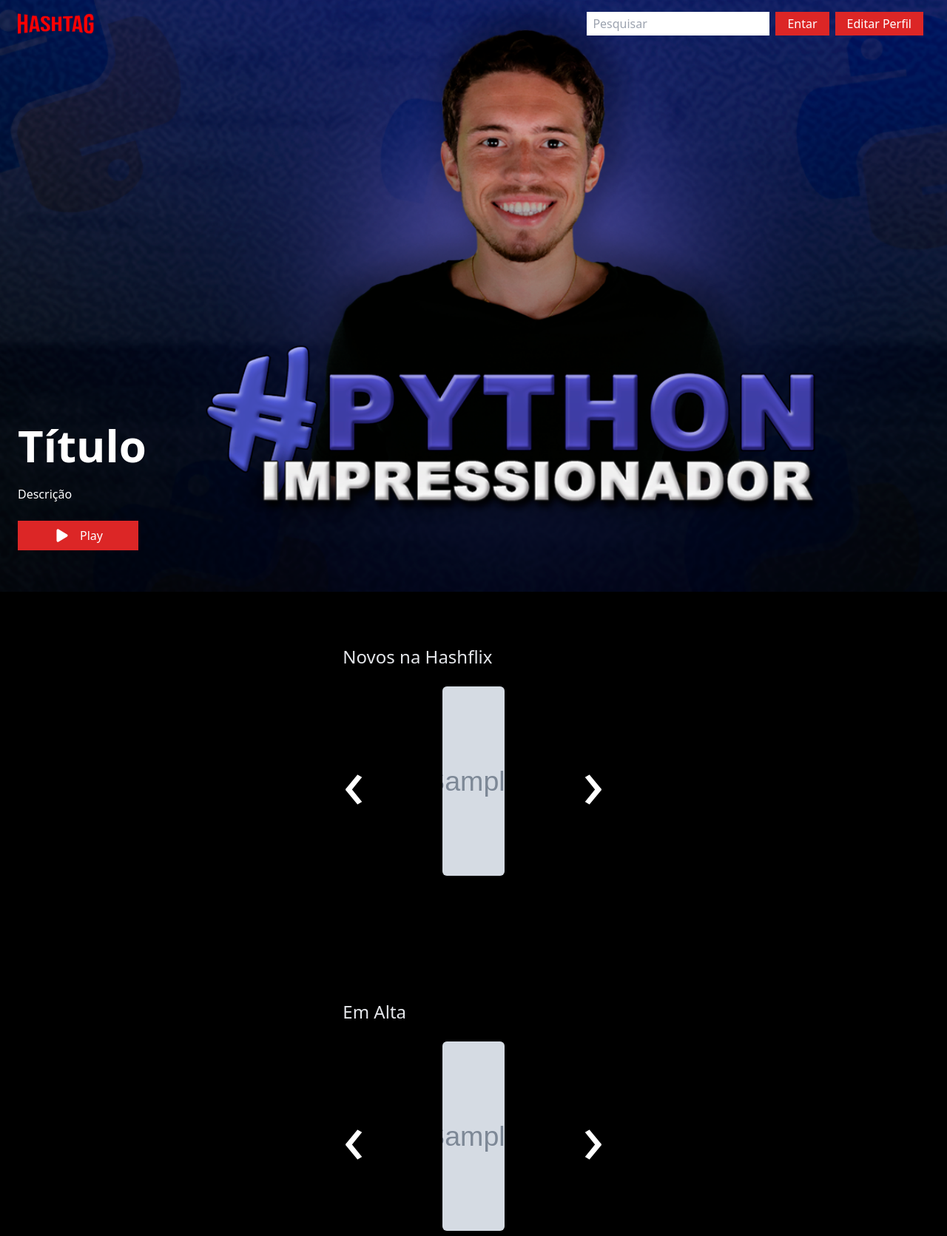
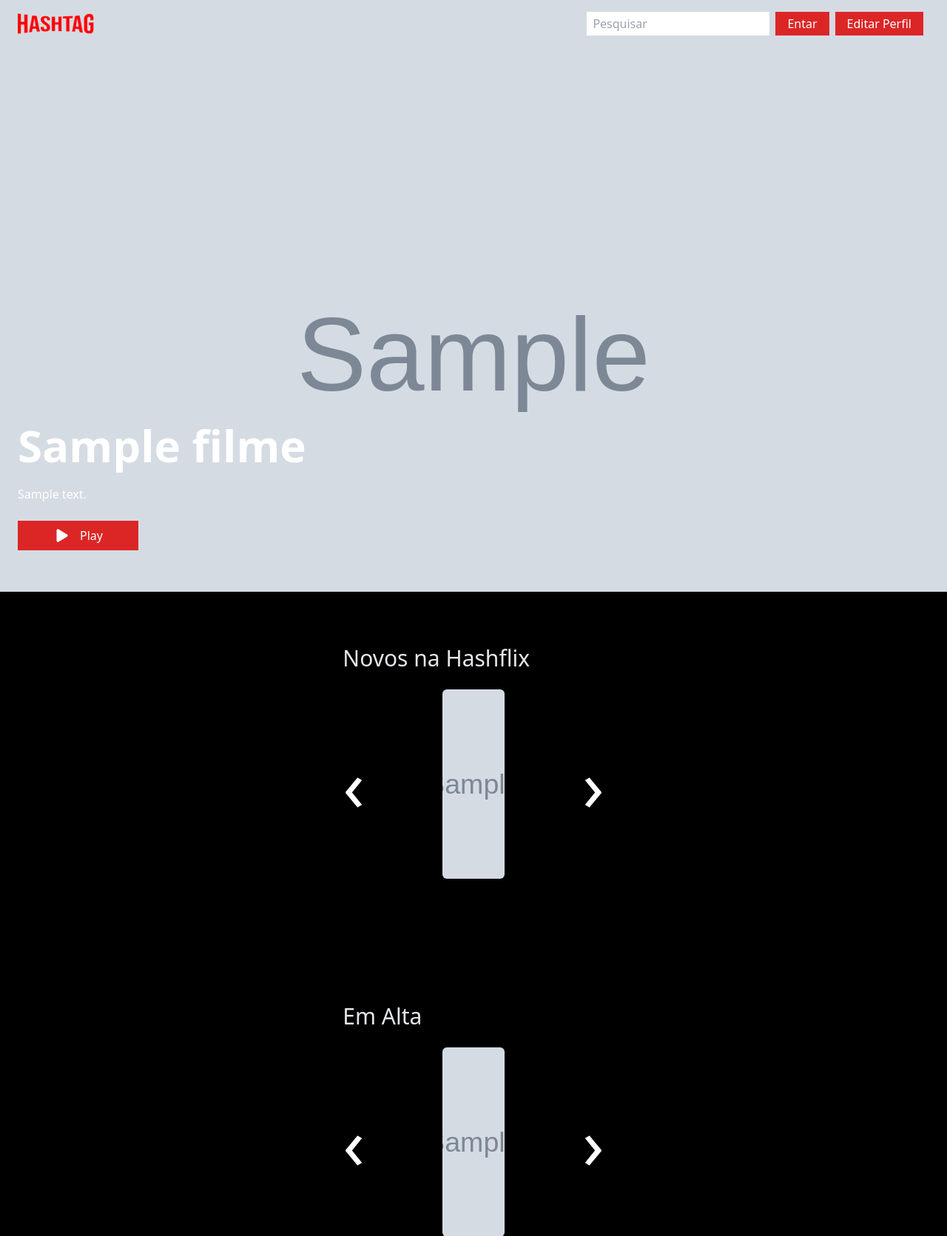
Before and after one commit to CassianoOliveira23/Hashflix-Django, a Django app: page /filmes/ in a window 1280 px wide. Shown: the top 1671 px of the page at 74% size. Run offline with Django 4.2, Linux system fonts and the light colour scheme; tables that the repository leaves empty hold one stand-in row (values such as "Sample post"); grey boxes marked "Sample" are stand-in pictures; some libraries are stand-ins or nearby versions.

Commit message:
filme_destaque + js navbar

```diff
--- a/filme/context.py
+++ b/filme/context.py
@@ -3,8 +3,19 @@
 
 def lista_filmes_recentes(request):
     lista_filmes = Filme.objects.all().order_by('-data_criacao')[0:8]
-    return {"lista_filmes_recentes": lista_filmes}
+    filme_destaque = lista_filmes[0]
+    return {"lista_filmes_recentes": lista_filmes, "filme_destaque": filme_destaque}
 
 def lista_filmes_emalta(request):
     lista_filmes = Filme.objects.all().order_by('-visualizacoes')[0:8]
     return {"lista_filmes_emalta": lista_filmes}
+
+
+
+
+'''
+# apagar caso não funcione
+def filmes_comedia(request):
+    lista_filmes = Filme.objects.filter(categoria="Comédia").order_by('id')[:8]
+    return {"filmes_comedia": lista_filmes}
+'''
--- a/filme/models.py
+++ b/filme/models.py
@@ -7,6 +7,9 @@
     ("COMEDIA", "Comédia"),
     ("FANTASIA", "Fantasia"),
     ("PROGRAMACAO", "Programação"),
+    ("APRESENTACAO", "Apresentação"),
+    ("ANALISES", "Análises"),
+    ("OUTROS", "Outros"),
     ("SERIES", "Séries"),
 )
 
--- a/filme/templates/homefilmes.html
+++ b/filme/templates/homefilmes.html
@@ -4,6 +4,8 @@
 {% block titulo %}
     HomeFilmes Hashflix
 {% endblock %}
+
+
 
 
 {% block head %}
@@ -84,16 +86,16 @@
 {% block content %}
 
     <main class='bg-primary_black min-h-screen w-full'>
-        <section class="h-screen relative bg-no-repeat pb-8 pl-6 flex items-end bg-cover" style="background-image: url('{% static 'images/python.png' %}');">
+        <section class="h-screen relative bg-no-repeat pb-8 pl-6 flex items-end bg-cover" style="background-image: url('{{ filme_destaque.thumb.url }}');">
             <div>
                 <h2 class="text-6xl font-semibold text-white my-4">
-                    Título
+                    {{ filme_destaque.titulo }}
                 </h2>
                 <p class=" w-11/12 md:w-5/12 font-medium text-white my-4">
-                    Descrição
+                    {{ filme_destaque.descricao }}
                 </p>
                 <div class="flex my-4">
-                    <a href="#">
+                    <a href="{% url 'filme:detalhesfilme' filme_destaque.id %}">
                         <button class="flex items-center bg-red-600 py-2 px-5" style='color:white;'>
                             <ion-icon name="play" class="text-2xl"></ion-icon>
                             <span class="ml-3 font-medium text-white" >
@@ -108,7 +110,7 @@
         <!--Filmes novos-->
         <section class='bg-primary_black flex justify-center py-10'>
             <div class="p-8 w-12/12 relative" >
-                <h2 class="text-gray-200 text-2xl font-medium">
+                <h2 class="text-gray-200 text-3xl font-medium">
                     Novos na Hashflix
                 </h2>
                 <div class="wrapper">
@@ -148,7 +150,7 @@
         <!--Em Alta-->
         <section class='bg-primary_black flex justify-center py-10'>
             <div class="p-8 w-12/12 relative" >
-                <h2 class="text-gray-200 text-2xl font-medium">
+                <h2 class="text-gray-200 text-3xl font-medium">
                     Em Alta
                 </h2>
                 <div class="wrapper">
@@ -183,5 +185,4 @@
                     </div>
             </div>
         </section>
-    </main>
 {% endblock %}
--- a/filme/views.py
+++ b/filme/views.py
@@ -11,6 +11,17 @@
 class Homefilmes(ListView):
     template_name = "homefilmes.html"
     model = Filme
+
+'''
+    #apagar se não funcionar
+    context_object_name = 'filmes'
+
+    def get_context_data(self, **kwargs):
+        context = super().get_context_data(**kwargs)
+        context['filmes_comedia'] = Filme.objects.filter(categoria='Comédia')
+        return context
+'''
+
 
 class Detalhesfilme(DetailView):
     template_name = "detalhesfilme.html"
--- a/templates/base.html
+++ b/templates/base.html
@@ -23,6 +23,24 @@
     {% block content %}
     {% endblock %}
 
+    <script>
+        const nav = document.querySelector('nav')
+
+        document.addEventListener("scroll",e=>{
+            if(scrollY>100){
+                if(scrollY>window.innerHeight){
+                nav.classList.add('invisible')
+            }else{
+                nav.classList.add('bg-black')
+                nav.classList.remove('invisible')
+            }
+            }else{
+                nav.classList.remove('bg-black')
+                nav.classList.remove('invisible')
+            }
+        })
+    </script>
+
     <script type="module" src="https://unpkg.com/ionicons@7.1.0/dist/ionicons/ionicons.esm.js"></script>
     <script nomodule src="https://unpkg.com/ionicons@7.1.0/dist/ionicons/ionicons.js"></script>
 </body>
```
Also changed, not shown: filme/migrations/0005_alter_filme_categoria.py (added), media/thumb_filmes/SQL_IMPRESSIONADOR_1280X725_Y0wyTQl.png (added). Lines whose indentation alone changed are shown as unchanged.
